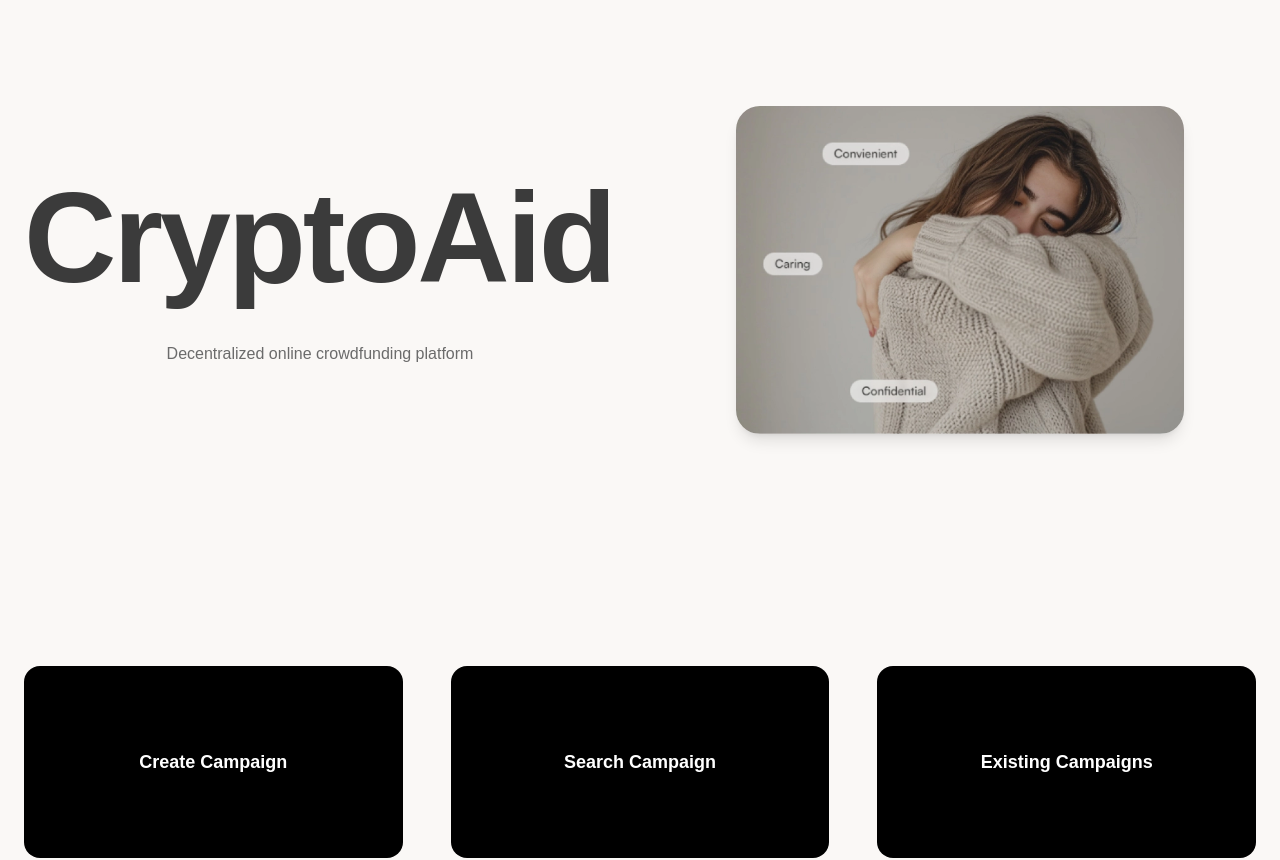
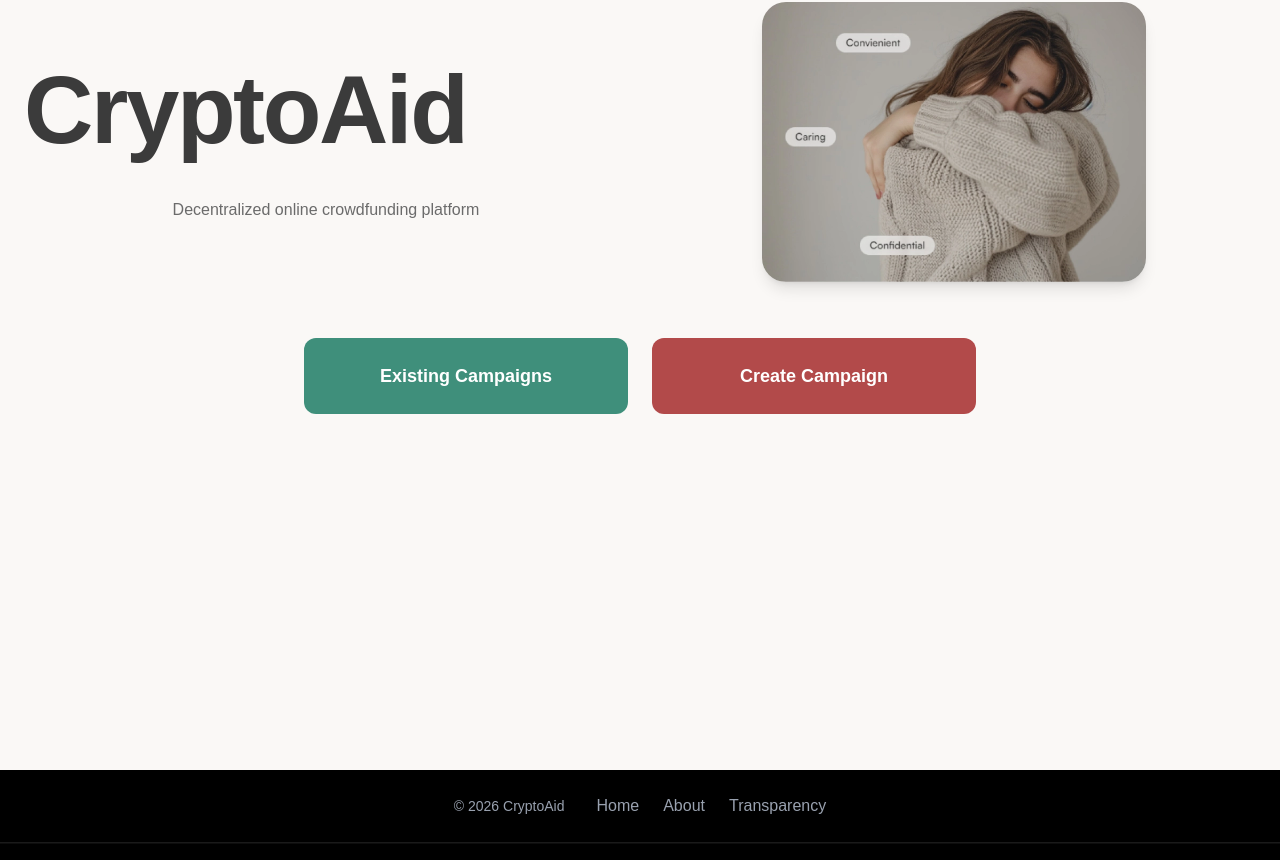
Before and after one commit to victoradauto1/cryptAid, a Next.js app in the folder frontend-new/: page / in a window 1280 px wide. Shown: the part 110-970 px from the top of the page. Built offline with nearby package versions, Linux system fonts and the light colour scheme.

Commit message:
ui: refine actions section colors and hierarchy

```diff
--- a/frontend-new/src/app/page.tsx
+++ b/frontend-new/src/app/page.tsx
@@ -6,34 +6,33 @@ export default function Home() {
     <main className="min-h-screen bg-[#faf8f6] text-[#3b3b3b]">
 
       {/* Hero */}
-      <section
+      <section className="py-8">
+        <div
           className="
             max-w-7xl
             mx-auto
             px-6
-          min-h-[75vh]
-          py-24
             grid
             grid-cols-1
             md:grid-cols-2
-          gap-12
+            gap-6
             items-center
           "
         >
           {/* Left */}
           <div>
-          <PageTitle className="text-7xl md:text-8xl lg:text-9xl text-[#3b3b3b] leading-none">
+            <PageTitle className="text-6xl md:text-7xl lg:text-8xl text-[#3b3b3b] leading-none">
               CryptoAid
             </PageTitle>
 
-          <p className="text-center text-[#6b6b6b] mt-6">
+            <p className="text-center text-[#6b6b6b] mt-3">
               Decentralized online crowdfunding platform
             </p>
           </div>
 
           {/* Right */}
           <div className="flex justify-center items-center">
-          <div className="overflow-hidden rounded-3xl shadow-lg max-w-md">
+            <div className="overflow-hidden rounded-3xl shadow-lg max-w-sm">
               <Image
                 src="/selfhug.png"
                 alt="Support and care"
@@ -44,71 +43,56 @@ export default function Home() {
               />
             </div>
           </div>
+        </div>
       </section>
 
       {/* Actions */}
-      <section className="max-w-7xl mx-auto px-6 py-24 grid grid-cols-1 md:grid-cols-3 gap-12">
+      <section className="py-6 pb-12">
+        <div className="max-w-7xl mx-auto px-6">
+          <div className="flex flex-col md:flex-row gap-6 justify-center items-center max-w-2xl mx-auto">
+
+            {/* Search Campaign */}
+            <button
+              className="
+                bg-[#3f8f7b]
+                text-white
+                rounded-xl
+                px-8
+                py-6
+                text-lg
+                font-semibold
+                hover:brightness-110
+                transition
+                w-full
+                md:w-auto
+                md:flex-1
+              "
+            >
+              Existing Campaigns
+            </button>
 
             {/* Create Campaign */}
             <button
               className="
-            bg-black
+                bg-[#b24a4a]
                 text-white
-            rounded-2xl
-            h-48
-            flex
-            flex-col
-            items-center
-            justify-center
+                rounded-xl
+                px-8
+                py-6
                 text-lg
                 font-semibold
-            hover:opacity-90
+                hover:brightness-110
                 transition
+                w-full
+                md:w-auto
+                md:flex-1
               "
             >
               Create Campaign
             </button>
 
-        {/* Search Campaign */}
-        <button
-          className="
-            bg-black
-            text-white
-            rounded-2xl
-            h-48
-            flex
-            flex-col
-            items-center
-            justify-center
-            text-lg
-            font-semibold
-            hover:opacity-90
-            transition
-          "
-        >
-          Search Campaign
-        </button>
-
-        {/* Existing Campaigns */}
-        <button
-          className="
-            bg-black
-            text-white
-            rounded-2xl
-            h-48
-            flex
-            flex-col
-            items-center
-            justify-center
-            text-lg
-            font-semibold
-            hover:opacity-90
-            transition
-          "
-        >
-          Existing Campaigns
-        </button>
-
+          </div>
+        </div>
       </section>
     </main>
   );
```
Lines whose indentation alone changed are shown as unchanged.
